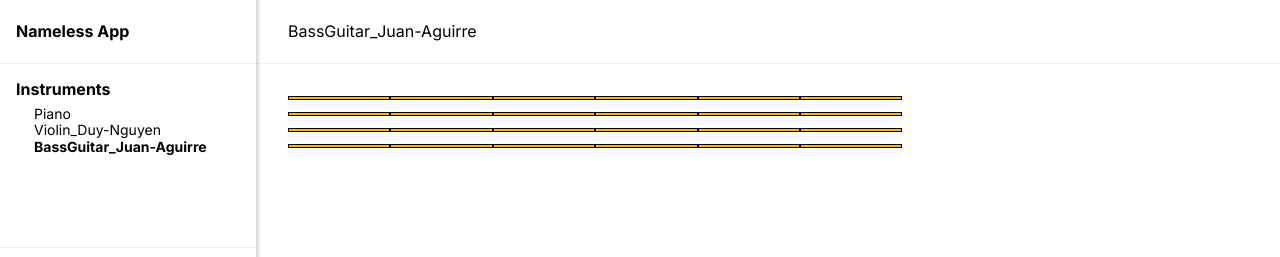
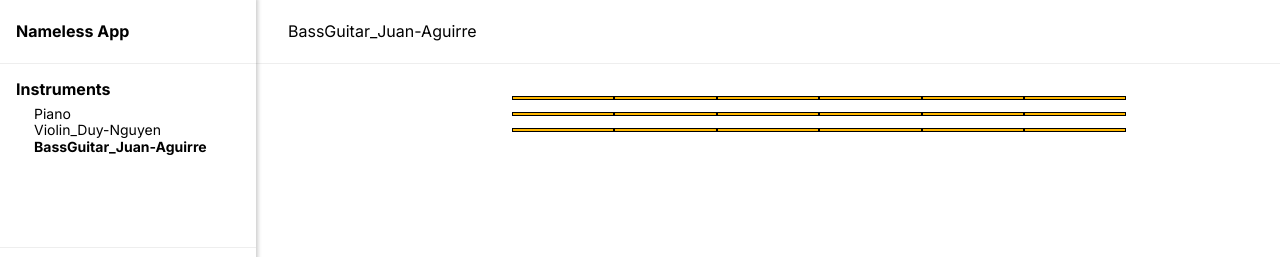
Before and after one commit to avipuri/instrument-visualizer, a React (Create React App) app in the folder client/: page /BassGuitar_Juan-Aguirre in a window 1280 px wide. Shown: the top 257 px of the page. Built offline with nearby package versions, Linux system fonts and the light colour scheme; no server answers; some icons are missing.

Commit message:
Added changes to notes

```diff
--- a/client/src/instruments/juanAguirre0711.tsx
+++ b/client/src/instruments/juanAguirre0711.tsx
@@ -26,10 +26,7 @@ export function BassGuitarKey({
   minor,
   index,
 }: BassGuitarKeyProps): JSX.Element {
-  /**
-   * This React component corresponds to either a major or minor key in the Violin.
-   * See `ViolinKeyWithoutJSX` for the React component without JSX.
-   */
+
   let idv=Math.floor(index/6);
   let idh=index%6;
   console.log(`${note}rem`)
@@ -76,8 +73,9 @@ function BassGuitarKeyWithoutJSX({
   return React.createElement(
     'div',
     {
-      onMouseDown: () => synth?.triggerAttack(`${note}`),
-      onMouseUp: () => synth?.triggerRelease('+0.25'),
+      // onMouseDown: () => synth?.triggerAttack(`${note}`),
+      // onMouseUp: () => synth?.triggerRelease('+0.10'),
+      onMouseDown: () => synth?.triggerAttackRelease(`${note}`, 1),
       className: classNames('ba pointer absolute dim', {
         'bg-black black h3': minor,
         'black bg-white h4': !minor,
@@ -110,30 +108,24 @@ function BassGuitarType({ title, onClick, active }: any): JSX.Element {
 
 function BassGuitar({ synth, setSynth }: InstrumentProps): JSX.Element {
   const keys = List([
-    { note: 'Db2', idx: 0 },
-    { note: 'Eb2', idx: 1 },
-    { note: 'Fb2', idx: 2 },
-    { note: 'Gb2', idx: 3 },
-    { note: 'Ab2', idx: 4 },
-    { note: 'Bb2', idx: 5 },
-    { note: 'Cb3', idx: 6 },
-    { note: 'Db3', idx: 7 },
-    { note: 'Eb3', idx: 8 },
-    { note: 'Fb3', idx: 9 },
-    { note: 'Gb3', idx: 10 },
-    { note: 'Ab3', idx: 11 },
-    { note: 'Db3', idx: 12 },
-    { note: 'Eb3', idx: 13 },
-    { note: 'Fb3', idx: 14 },
-    { note: 'Gb3', idx: 15 },
-    { note: 'Ab3', idx: 16 },
-    { note: 'Bb3', idx: 17 },
-    { note: 'Db1', idx: 18},
-    { note: 'Eb1', idx: 19 },
-    { note: 'Fb1', idx: 20 },
-    { note: 'Gb1', idx: 21 },
-    { note: 'Ab1', idx: 22 },
-    { note: 'Bb1', idx: 23 },
+    { note: 'Db1', idx: 0},
+    { note: 'Eb1', idx: 1 },
+    { note: 'Fb1', idx: 2 },
+    { note: 'Gb1', idx: 3 },
+    { note: 'Ab1', idx: 4 },
+    { note: 'Bb1', idx: 5 },
+    { note: 'Db2', idx: 6 },
+    { note: 'Eb2', idx: 7 },
+    { note: 'Fb2', idx: 8 },
+    { note: 'Gb2', idx: 9 },
+    { note: 'Ab2', idx: 10 },
+    { note: 'Bb2', idx: 11 },
+    { note: 'Cb3', idx: 12 },
+    { note: 'Db3', idx: 13 },
+    { note: 'Eb3', idx: 14 },
+    { note: 'Fb3', idx: 15 },
+    { note: 'Gb3', idx: 16 },
+    { note: 'Ab3', idx: 17 }
   ]);
 
   const setOscillator = (newType: Tone.ToneOscillatorType) => {
@@ -161,7 +153,7 @@ function BassGuitar({ synth, setSynth }: InstrumentProps): JSX.Element {
 
   return (
     <div className="pv4">
-      <div className="relative dib h4 w-100 ml4">
+      <div className="relative dib h4 w-100 ml7">
         {Range(2, 3).map(octave =>
           keys.map(key => {
             const isMinor = key.note.indexOf('b') === 1;
--- a/package.json
+++ b/package.json
@@ -17,7 +17,7 @@
       "react": "^17.0.2",
       "react-dom": "^17.0.2",
       "react-router-dom": "^5.2.0",
-      "react-scripts": "4.0.3",
+      "react-scripts": "^4.0.3",
       "socket.io-client": "^4.1.3",
       "typescript": "^4.3.5",
       "web-vitals": "^1.1.2"
```
Also changed, not shown: 1 other file (tests, documents, lock files or other folders).
